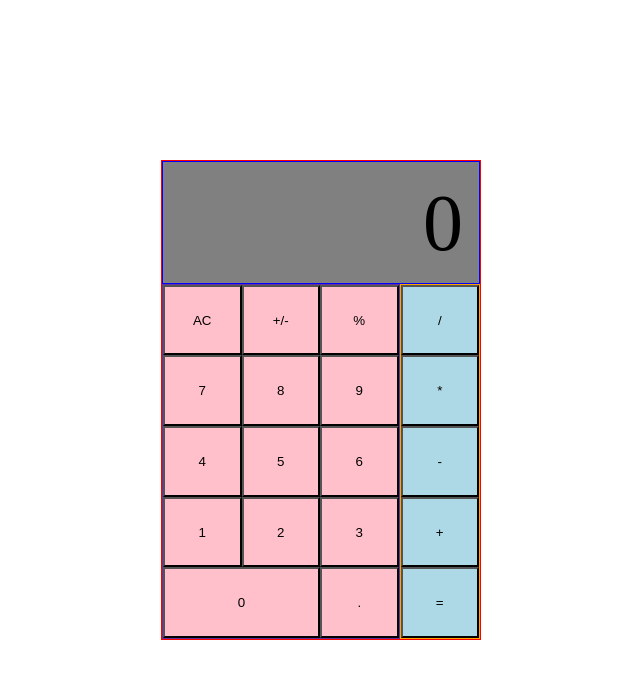
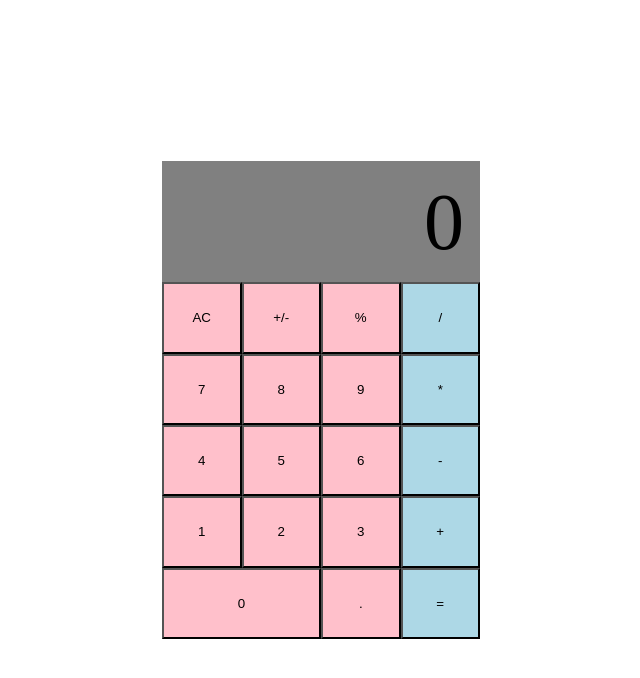
Before and after one commit to liyiz/TOP-Calculator, a plain HTML site: page index.html in a window 1280 px wide. Shown: the whole page, without its empty margins (319-959 px from the left). Drawn offline with Linux system fonts and the light colour scheme.

Commit message:
Remove CSS debug borders

```diff
--- a/styles.css
+++ b/styles.css
@@ -17,9 +17,10 @@ body {
 }
 
 main {
-    border: 1px solid red;
+    /* border: 1px solid red; */
     width: 320px;
     height: 480px;
+    padding: 1px; /*Fixes missing pixel that breaks flexbox layout*/
 
     display: flex;
     flex-direction: column;
@@ -27,7 +28,7 @@ main {
 }
 
 #display {
-    border: 1px solid blue;
+    /* border: 1px solid blue; */
     background-color: grey;
 
     width: 100%;
@@ -68,7 +69,7 @@ main {
 }
 
 #inputs {
-    border: 1px solid rebeccapurple;
+    /* border: 1px solid rebeccapurple; */
     background-color: rebeccapurple;
 
     flex: 3;
@@ -86,7 +87,7 @@ main {
 
 
 #operators {
-    border: 1px solid orange;
+    /* border: 1px solid orange; */
     background-color: orange;
 
     flex: 1;
```
